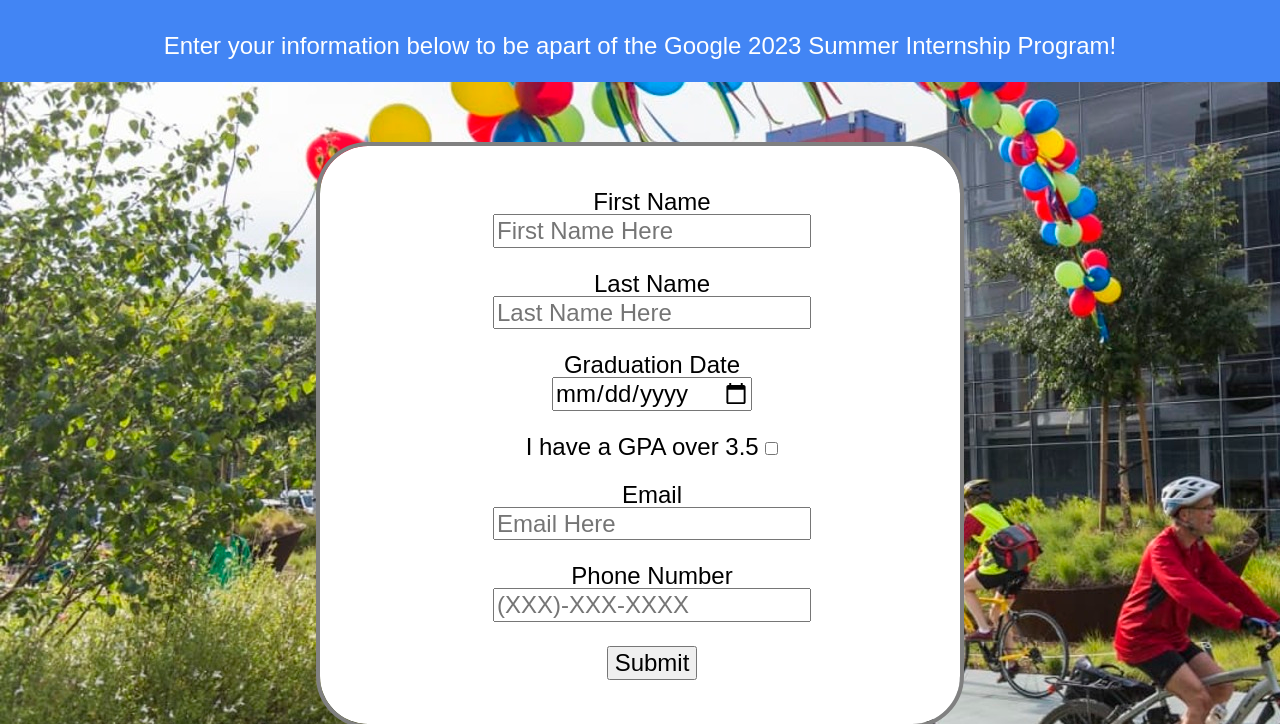
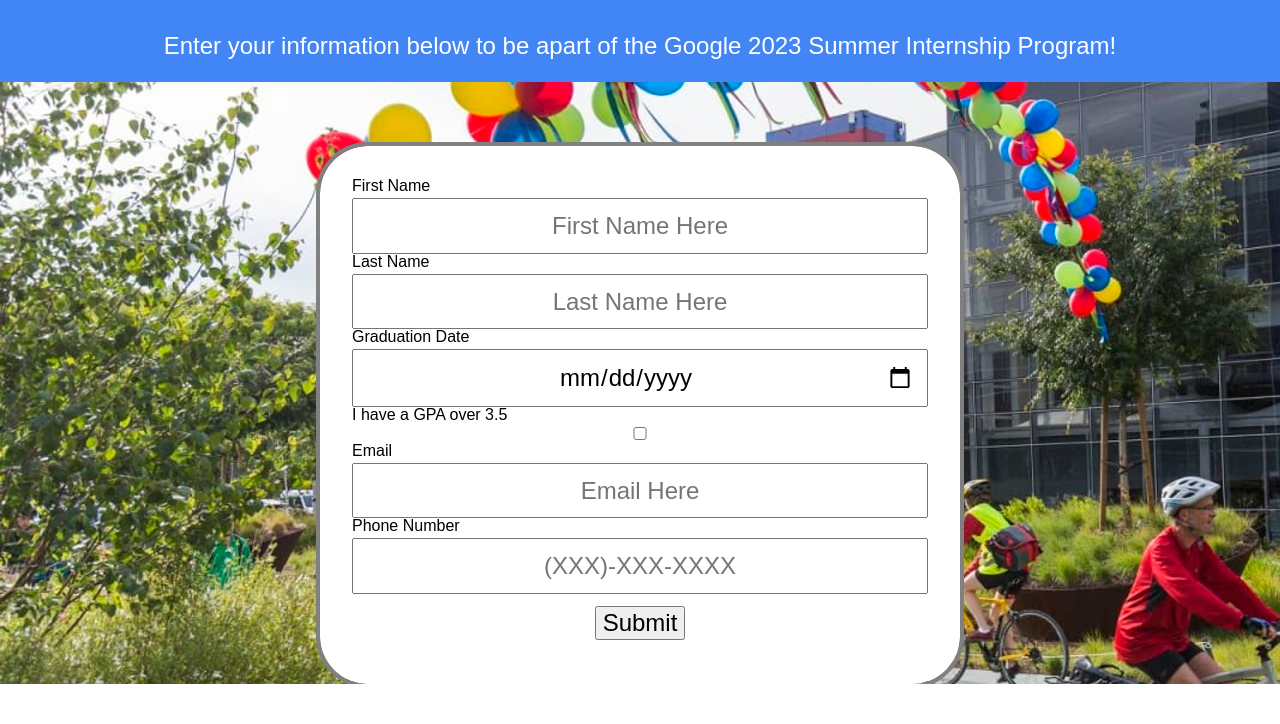
Before and after one commit to AzzamA10/Project-1, a plain HTML site: page index.html in a window 1280 px wide. Shown: the part 126-850 px from the top of the page. After the commit the page ends 810 px from the top, so only its background shows below. Drawn offline with Linux system fonts and the light colour scheme; a script that the page names is missing; a web font is replaced by a local one.

Commit message:
Removed repetitive tabs and opted for singular tab with mixed functions

```diff
--- a/css/style.css
+++ b/css/style.css
@@ -32,74 +32,54 @@
   font-family: 'Product Sans', sans-serif;
 }
 
-#fname{
+input[type="text"],
+input[type="email"],
+input[type="date"],
+input[type="checkbox"],
+input[type="tel"]{
   text-align: center;
   font-size: 1.5em;
   padding: 0.5em;
   width: 100%;
+  box-sizing: border-box;
 }
+
+
 
 #fname label{
     display: block;
+	padding-bottom: 0.25em;
 }
 
-#lname{
-  text-align: center;
-  font-size: 1.5em;
-  padding: 0.5em;
-  width: 100%;
-}
+
 
 #lname label{
 	display: block;
+	padding-bottom: 0.25em;
 }
 
-#gdate{
-  text-align: center;
-  font-size: 1.5em;
-  padding: 0.5em;
-  width: 100%;
-
-}
 
 #gdate label{
 	display: block;
+	padding-bottom: 0.25em;
 }
 
-#cgpa{
-  text-align: center;
-  font-size: 1.5em;
-  padding: 0.5em;
-  width: 100%;
 
+#cgpa label{
+	display: block;
+	padding-bottom: 0.25em;
 }
 
-#cgpa label{
-
-}
-
-#emailadd{
-  text-align: center;
-  font-size: 1.5em;
-  padding: 0.5em;
-  width: 100%;
-
-}
 
 #emailadd label{
 	display: block;
+	padding-bottom: 0.25em;
 }
 
-#fnum{
-  text-align: center;
-  font-size: 1.5em;
-  padding: 0.5em;
-  width: 100%;
-
-}
 
 #fnum label{
 	display: block;
+	padding-bottom: 0.25em;
 }
 
 #submitb{
@@ -107,6 +87,8 @@
   font-size: 1.5em;
   padding: 0.5em;
   width: 100%;
+  box-sizing: border-box;
+
 }
 
 input[type=submit]:hover {
```
